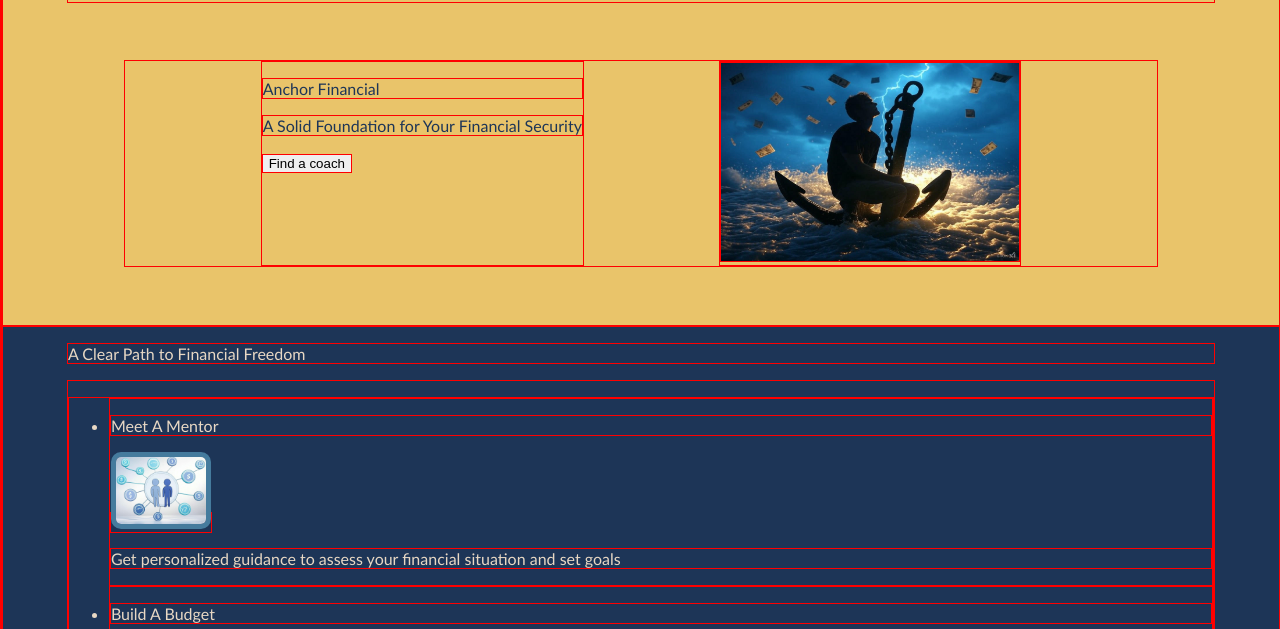
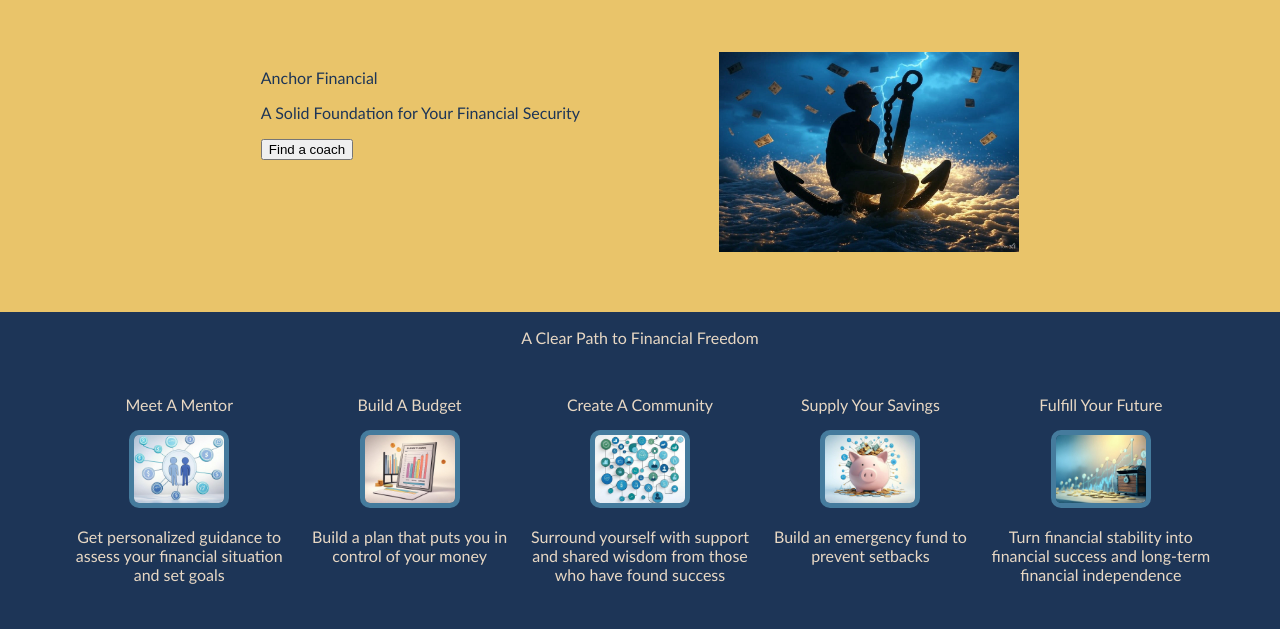
Before and after one commit to jorobertmac/anchor-financial, a plain HTML site: page index.html in a window 1280 px wide. Shown: the part 97-726 px from the top of the page. Drawn offline with Linux system fonts and the light colour scheme.

Commit message:
Apply styles

```diff
--- a/style.css
+++ b/style.css
@@ -16,9 +16,9 @@
   box-sizing: border-box;
 }
 
-* {
+/* * {
   border: 1px solid red;
-}
+} */
 
 body {
   font-family: "Trebuchet MS", "Lucida Sans Unicode", "Lucida Grande",
@@ -38,9 +38,6 @@ body {
 header, footer, .main {
   padding: 0 5%;
 }
-.break {
-  flex: 1.5;
-}
 
 .logo img {
   width: 100px;
@@ -50,12 +47,6 @@ header, footer, .main {
 .hero-photo img {
   width: 300px;
   height: 200px;
-}
-
-.card img {
-  width: 100px;
-  border: 5px solid var(--highlight);
-  border-radius: 10px;
 }
 
 a {
@@ -101,3 +92,41 @@ nav{
   justify-content: space-evenly;
   margin: 5%;
 }
+
+.main {
+  display: flex;
+  flex-direction: column;
+  align-items: center;
+}
+
+.cards ul {
+  display: flex;
+  flex-wrap: wrap;
+  list-style: none;
+  padding: 0;
+  }
+.cards li {
+  display: flex;
+  flex-direction: column;
+  align-items: center;
+  flex: 1;
+  flex-wrap: wrap;
+  }
+
+.card img {
+  width: 100px;
+  border: 5px solid var(--highlight);
+  border-radius: 10px;
+}
+
+.cards li p {
+  text-align: center;
+}
+
+.path{
+  min-width: max-content;
+}
+
+.quote {
+  max-width: 70%;
+}
```
